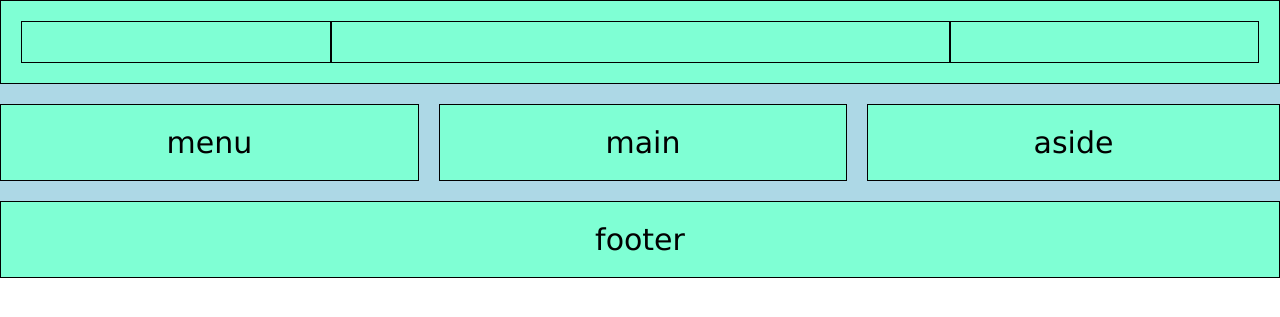
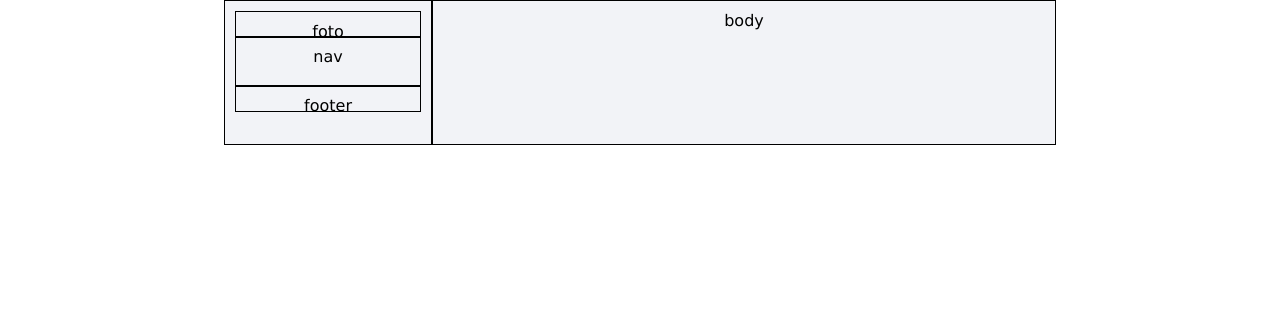
Before and after one commit to Javieeer/MiPaginaWeb, a Flask app: page / in a window 1280 px wide. Shown: the top 317 px of the page. Run offline with Flask 2, Linux system fonts and the light colour scheme.

Commit message:
Se dejan los archivos como quedaron la ultima vez para aprender maching learning

```diff
--- a/static/styles/style.css
+++ b/static/styles/style.css
@@ -2,53 +2,36 @@
     font-family: 'Lucida Sans', 'Lucida Sans Regular', 'Lucida Grande', 'Lucida Sans Unicode', Geneva, Verdana, sans-serif;
     margin: 0;
     padding: 0;
-    font-size: 30px;
 }
 
 .grid-container {
-    background-color: lightblue;
+    width: 65%;
+    margin-left: auto;
+    margin-right: auto;
+    background-color: #F2F3F7;
     display: grid;
-    grid-template-areas: 'head head head'
-    'menu main aside'
-    'footer footer footer';
+    grid-template-columns: 25% auto;
 }
 
 .grid-container div {
     border: 1px solid black;
-    background-color: aquamarine;
     text-align: center;
-    padding: 20px;
+    padding: 10px;
 }
 
-.head {
-    margin-bottom: 10px;
-    grid-area: head;
+.profile {
     display: grid;
-    grid-template-columns: 25% auto 25%;
+    grid-template-rows: 20% 40% 20%;
 }
 
-.head div {
-    margin: 0;
+.perfil {
+    height: 20%;
 }
 
-.menu {
-    margin: 10px;
-    margin-left: 0;
-    grid-area: menu;
+.navegacion {
+    height: 60%;
 }
 
-.main {
-    margin: 10px;
-    grid-area: main;
+.contacto {
+    height: 20%;
 }
-
-.aside {
-    margin: 10px;
-    margin-right: 0;
-    grid-area: aside;
-}
-
-.footer {
-    margin-top: 10px;
-    grid-area: footer;
-}
--- a/templates/index.html
+++ b/templates/index.html
@@ -7,15 +7,12 @@
 </head>
 <body>
     <div class="grid-container">
-        <div class="head">
-            <div class="nav1"></div>
-            <div class="nav2"></div>
-            <div class="nav3"></div>
+        <div class="profile">
+            <div class="perfil">foto</div>
+            <div class="navegacion">nav</div>
+            <div class="contacto">footer</div>
         </div>
-        <div class="menu">menu</div>
-        <div class="main">main</div>
-        <div class="aside">aside</div>
-        <div class="footer">footer</div>
+        <div class="main">body</div>
     </div>
 </body>
 </html>
```
